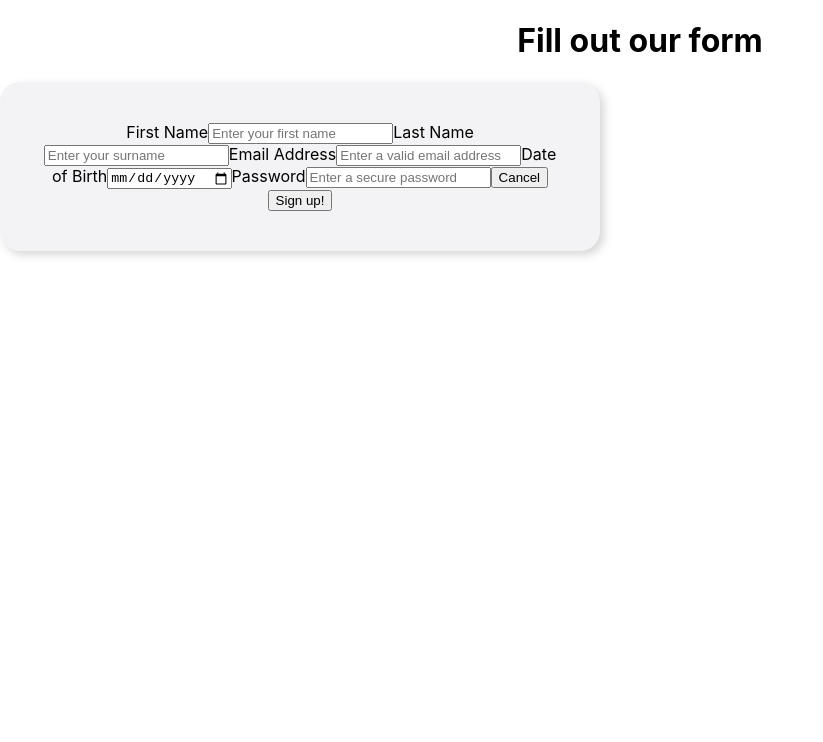
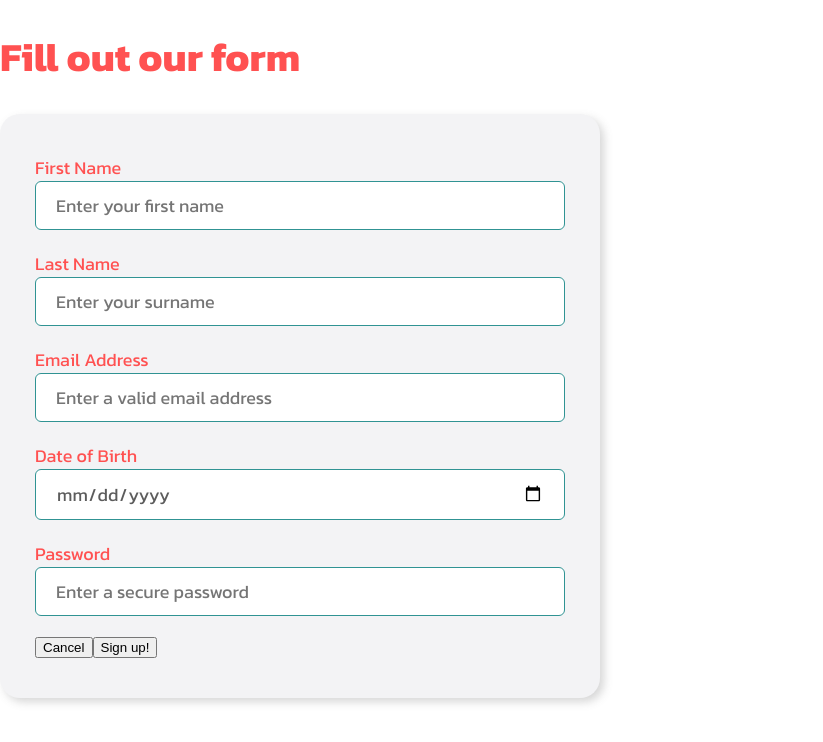
Before and after one commit to MrTrotter95/library-information-system, a React (Create React App) app: page /Signup in a window 1280 px wide. Shown: the top 742 px of the page, without its empty margins (0-823 px from the left). Built offline with nearby package versions, Linux system fonts and the light colour scheme.

Commit message:
Front-End First Commit

```diff
--- a/src/App.css
+++ b/src/App.css
@@ -1,7 +1,3 @@
-.App {
-  text-align: center;
-}
-
 .App-logo {
   height: 40vmin;
   pointer-events: none;
--- a/src/index.css
+++ b/src/index.css
@@ -173,7 +173,7 @@ code {
 
 .label {
   font-family: Kanit;
-  font-size: 16px;
+  font-size: 18px;
 }
 
 /*---------- Font Weights ----------*/
@@ -249,5 +249,13 @@ code {
   background-color: white;
   border: 1px solid #309393;
   border-radius: 6px;
-  padding: 5px 20px 5px 0;
+  padding: 10px 20px;
+  font-size: 18px;
+  color: #5C5C5C;
+  font-family: kanit;
 }
+
+.input:focus {
+  outline: none;
+  border-color: #68dddd;
+}
--- a/src/pages/SignUp/Signup.jsx
+++ b/src/pages/SignUp/Signup.jsx
@@ -5,19 +5,19 @@ import CardSmall from '../../components/Cards/CardSmall';
 const Signup = () => {
     return (
         <div>
-            <h1>Fill out our form</h1>
+            <h1 className="h3 red">Fill out our form</h1>
             <CardSmall>
                 <form>
-                    <label class={"text_label"}>First Name</label>
-                    <input type={"text"} placeholder={"Enter your first name"}/>
-                    <label>Last Name</label>
-                    <input type={"text"} placeholder={"Enter your surname"}/>
-                    <label>Email Address</label>
-                    <input type={"email"} placeholder={"Enter a valid email address"}/>
-                    <label>Date of Birth</label>
-                    <input type={"date"} placeholder={"Enter your date of birth"}/>
-                    <label>Password</label>
-                    <input type={"password"} placeholder={"Enter a secure password"}/>
+                    <div className="flex flex-column mb-20"><label className="label red fw-400">First Name</label>
+                    <input className="input" type="text" placeholder="Enter your first name"/></div>
+                    <div className="flex flex-column mb-20"><label className="label red fw-400">Last Name</label>
+                    <input className="input" type="text" placeholder="Enter your surname"/></div>
+                    <div className="flex flex-column mb-20"><label className="label red fw-400">Email Address</label>
+                    <input className="input" type="email" placeholder="Enter a valid email address"/></div>
+                    <div className="flex flex-column mb-20"><label className="label red fw-400">Date of Birth</label>
+                    <input className="input" type="date" placeholder="Enter your date of birth"/></div>
+                    <div className="flex flex-column mb-20"><label className="label red fw-400">Password</label>
+                    <input className="input" type="password" placeholder="Enter a secure password"/></div>
                     <button type="cancel">Cancel</button>
                     <button type="submit">Sign up!</button>
                 </form>
```
